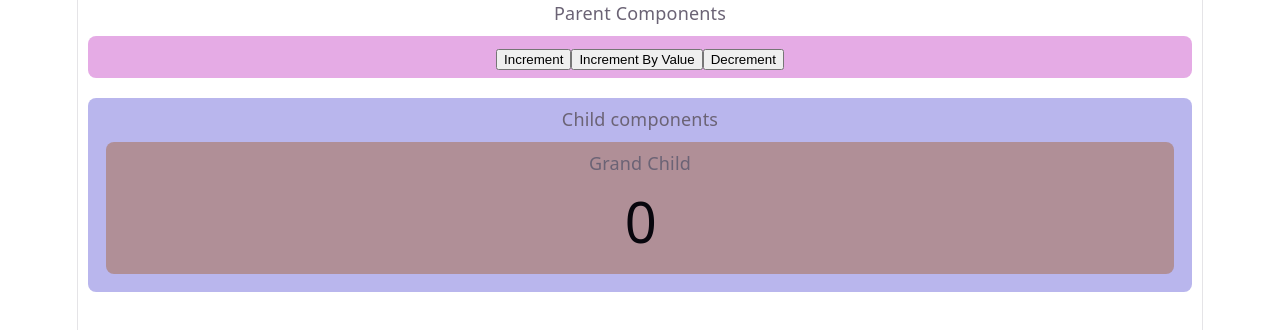
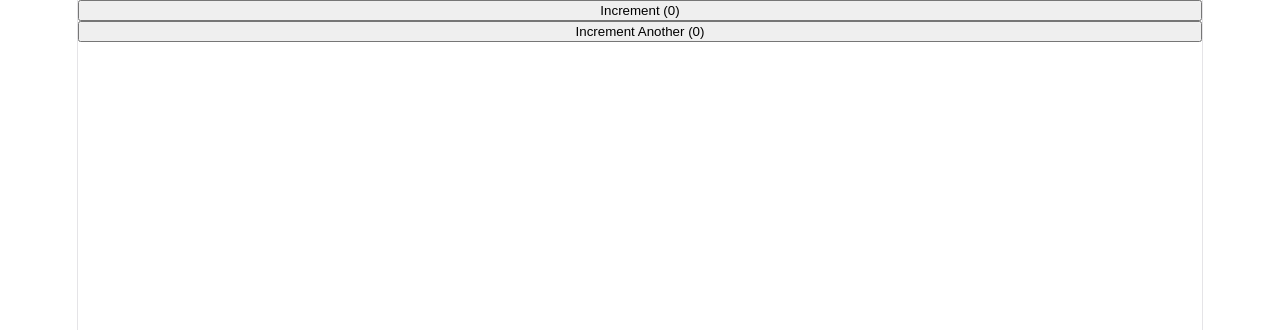
Before and after one commit to nur-mohd/react-practice-next-level, a React (Vite) app: page / in a window 1280 px wide. Shown: the top 330 px of the page. Built offline with nearby package versions, Linux system fonts and the light colour scheme.

Commit message:
Understanding side effects and useEffect hook

```diff
--- a/src/App.jsx
+++ b/src/App.jsx
@@ -1,17 +1,21 @@
+import { useEffect, useState } from 'react'
 import './App.css'
-import Counter from './components/Counter';
-import Display from './components/Display';
-import CounterProvider from './providers/counter-provider';
-
 
 function App() {
+  const [count, setCount] = useState(0);
+  const [anotherCount, setAnotherCount] = useState(0);
+
+  useEffect(()=> {
+    console.log("Use Effect Run");
+  }, [count]);
   return (
     <>
-    <CounterProvider>
-      <p>Parent Components</p>
-       <Counter/>
-       <Display/>
-    </CounterProvider>
+      <button onClick={()=> setCount(count+1)}>
+        Increment ({count})
+      </button>
+      <button onClick={()=> setAnotherCount(anotherCount+1)}>
+        Increment Another ({anotherCount})
+      </button>
     </>
   )
 }
--- a/src/providers/counter-provider.jsx
+++ b/src/providers/counter-provider.jsx
@@ -1,5 +1,6 @@
 import { createContext, useState } from "react"
 
+// eslint-disable-next-line react-refresh/only-export-components
 export const CounterContext = createContext();
 
 const CounterProvider = ({children}) => {
```
